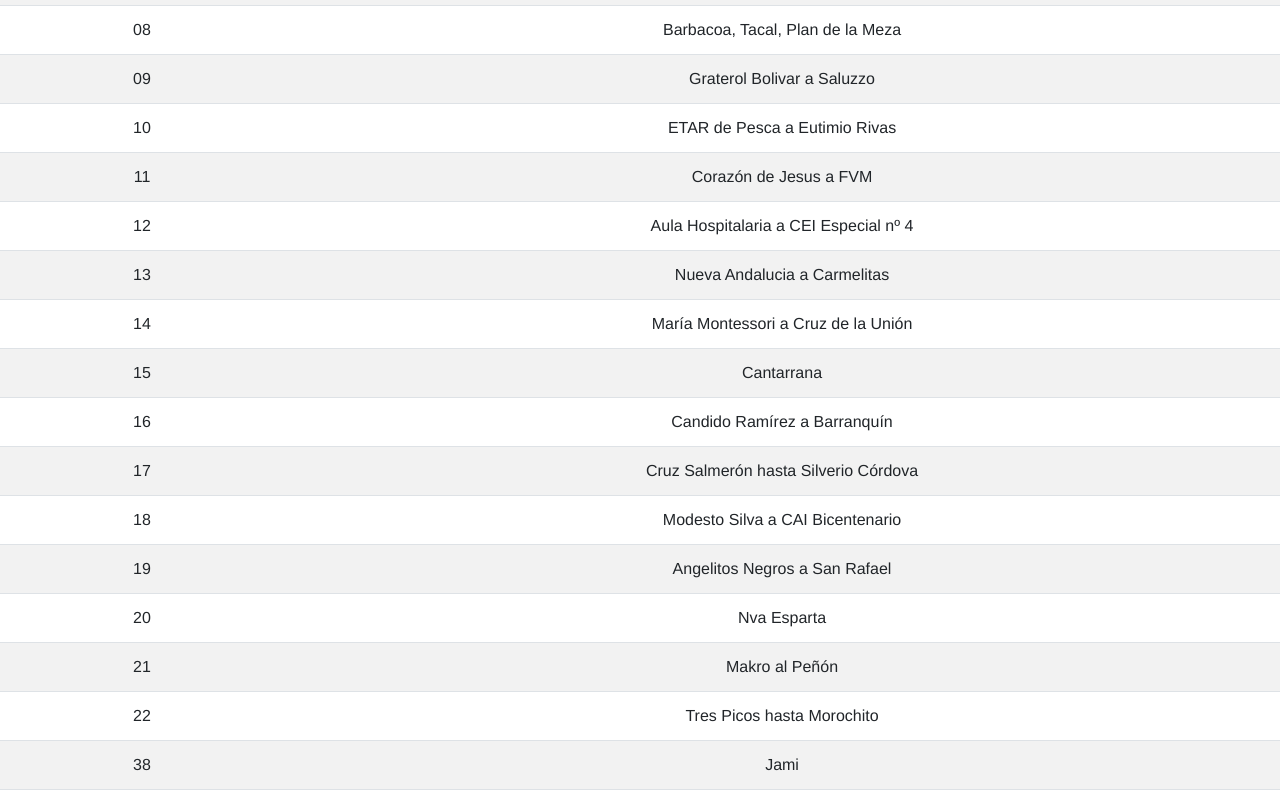
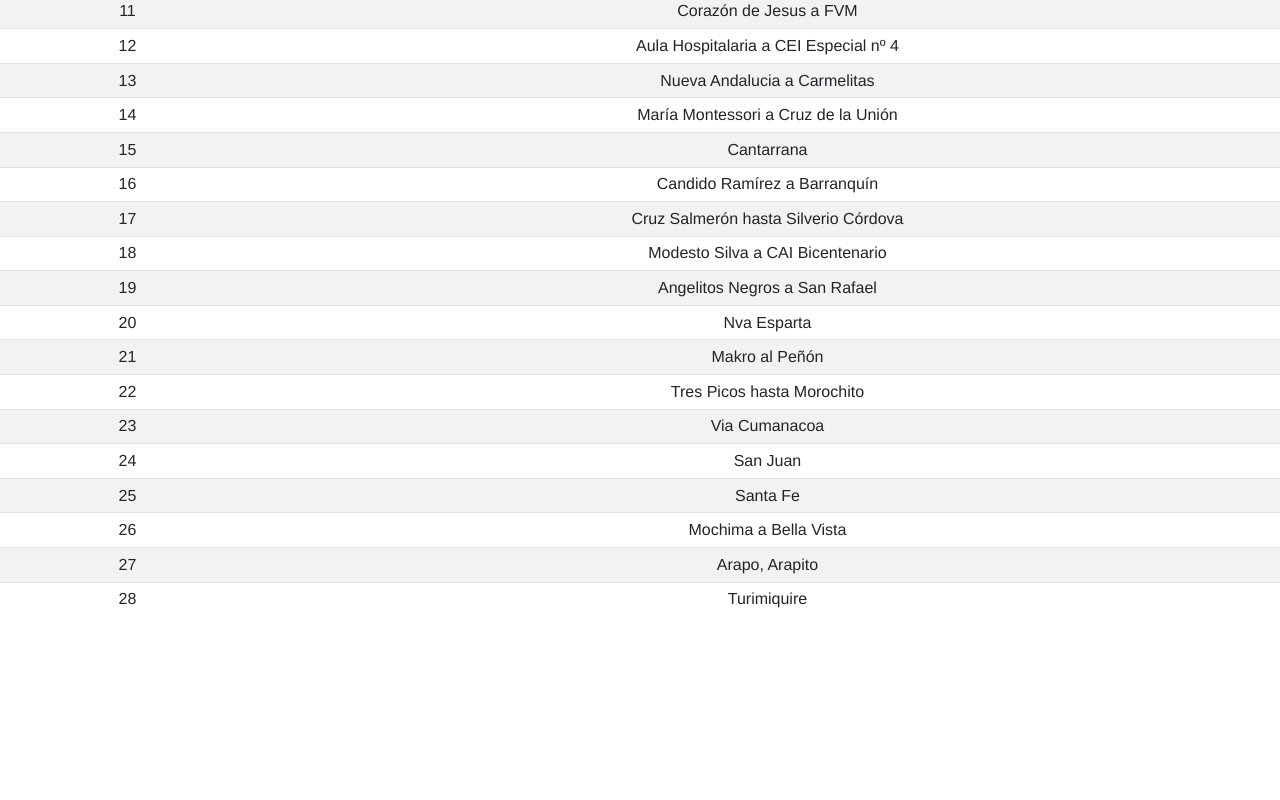
Before and after one commit to ignaciogonzalezvegas/proyecto-equipo, a Vue app: page /circuitos in a window 1280 px wide. Shown: the part 520-1320 px from the top of the page. After the commit the page ends 1152 px from the top, so only its background shows below. Built offline with nearby package versions, Linux system fonts and the light colour scheme.

Commit message:
noche29042021

```diff
--- a/src/components/navinicio.vue
+++ /dev/null
@@ -1,32 +0,0 @@
-<template>
-  <div>
-
-
-
-  </div>
-</template>
-
-<script>
-export default {
-  name: 'navinicio',
-
-}
-</script>
-
-<!-- Add "scoped" attribute to limit CSS to this component only -->
-<style scoped>
-h3 {
-  margin: 40px 0 0;
-}
-ul {
-  list-style-type: none;
-  padding: 0;
-}
-li {
-  display: inline-block;
-  margin: 0 10px;
-}
-a {
-  color: #42b983;
-}
-</style>
--- a/src/components/personalinfo.vue
+++ b/src/components/personalinfo.vue
@@ -1,29 +1,26 @@
 <template>
   <div>
     <h3>Tabla del personal</h3>
-    <b-table striped hover :items="items" :fields="fields"></b-table>
+    <b-table striped hover :items="items"></b-table>
   </div>
 </template>
 
 <script>
 export default {
   name: 'PersonalInformacion',
-  data() {
+    data() {
       return {
-        // Note `isActive` is left out and will not appear in the rendered table
-        fields: ['first_name', 'last_name', 'age'],
         items: [
-          { isActive: true, age: 40, first_name: 'Jose', last_name: 'Macdonald' },
-          { isActive: false, age: 21, first_name: 'Miguel', last_name: 'Shaw' },
-          { isActive: false, age: 89, first_name: 'Pedro', last_name: 'Wilson' },
-          { isActive: true, age: 38, first_name: 'Juan', last_name: 'Carney' }
+          { age: 40, first_name: 'Dickerson', last_name: 'Macdonald' },
+          { age: 21, first_name: 'Larsen', last_name: 'Shaw' },
+          { age: 89, first_name: 'Geneva', last_name: 'Wilson' },
+          { age: 38, first_name: 'Jami', last_name: 'Carney' }
         ]
       }
     }
 }
 </script>
 
-<!-- Add "scoped" attribute to limit CSS to this component only -->
 <style scoped>
 
 </style>
--- a/src/views/Circuitos.vue
+++ b/src/views/Circuitos.vue
@@ -1,7 +1,10 @@
 <template>
   <div>
     <h1>Circuitos</h1>
-    <b-table striped hover :items="items"></b-table>
+    <div>
+      <b-table striped hover :items="items" small></b-table>
+    </div>
+
   </div>
 </template>
 
@@ -32,16 +35,21 @@
         { Circuito: "20", Nombre: "Nva Esparta" },
         { Circuito: "21", Nombre: "Makro al Peñón" },
         { Circuito: "22", Nombre: "Tres Picos hasta Morochito" },
-        { Circuito: 38, Nombre: "Jami" },
-        { Circuito: 38, Nombre: "Jami" },
-        { Circuito: 38, Nombre: "Jami" },
-        { Circuito: 38, Nombre: "Jami" },
-        { Circuito: 38, Nombre: "Jami" },
-        { Circuito: 38, Nombre: "Jami" },
-        { Circuito: 38, Nombre: "Jami" },
+        { Circuito: "23", Nombre: "Via Cumanacoa" },
+        { Circuito: "24", Nombre: "San Juan" },
+        { Circuito: "25", Nombre: "Santa Fe" },
+        { Circuito: "26", Nombre: "Mochima a Bella Vista" },
+        { Circuito: "27", Nombre: "Arapo, Arapito" },
+        { Circuito: "28", Nombre: "Turimiquire" },
       ],
     };
   },
 };
 </script>
-<style></style>
+<style>
+#table {
+  padding: 1px;
+  border: aqua;
+  margin-left: 50px;
+}
+</style>
--- a/src/views/Inicio.vue
+++ b/src/views/Inicio.vue
@@ -8,17 +8,15 @@
       similique sapiente!
     </p>
     <h3>Grafico de poblacion atendida</h3>
-    <navinicio />
   </div>
 </template>
 
 <script>
-import navinicio from "@/components/navinicio.vue";
 
 export default {
   name: "Inicio",
   components: {
-    navinicio,
+
   },
 };
 </script>
--- a/src/views/Instituciones.vue
+++ b/src/views/Instituciones.vue
@@ -10,10 +10,8 @@
   data() {
     return {
       items: [
-        { age: 40, first_name: "Dickerson", last_name: "Macdonald" },
-        { age: 21, first_name: "Larsen", last_name: "Shaw" },
-        { age: 89, first_name: "Geneva", last_name: "Wilson" },
-        { age: 38, first_name: "Jami", last_name: "Carney" },
+        { Institución: "", Director: "", Subdirector: "" },
+
       ],
     };
   },
```
Also changed, not shown: src/components/HelloWorld.vue (deleted, +0 -33 lines).
